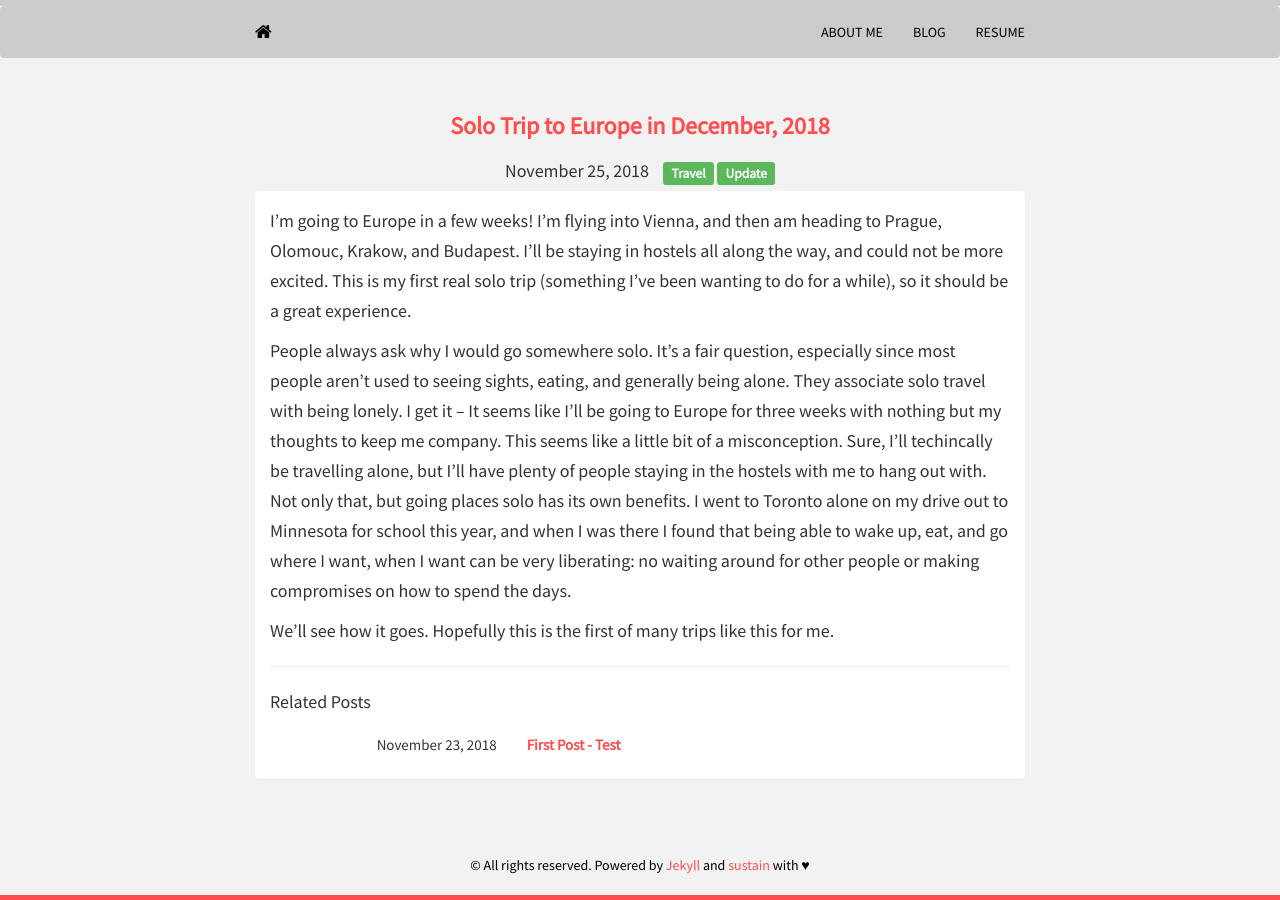
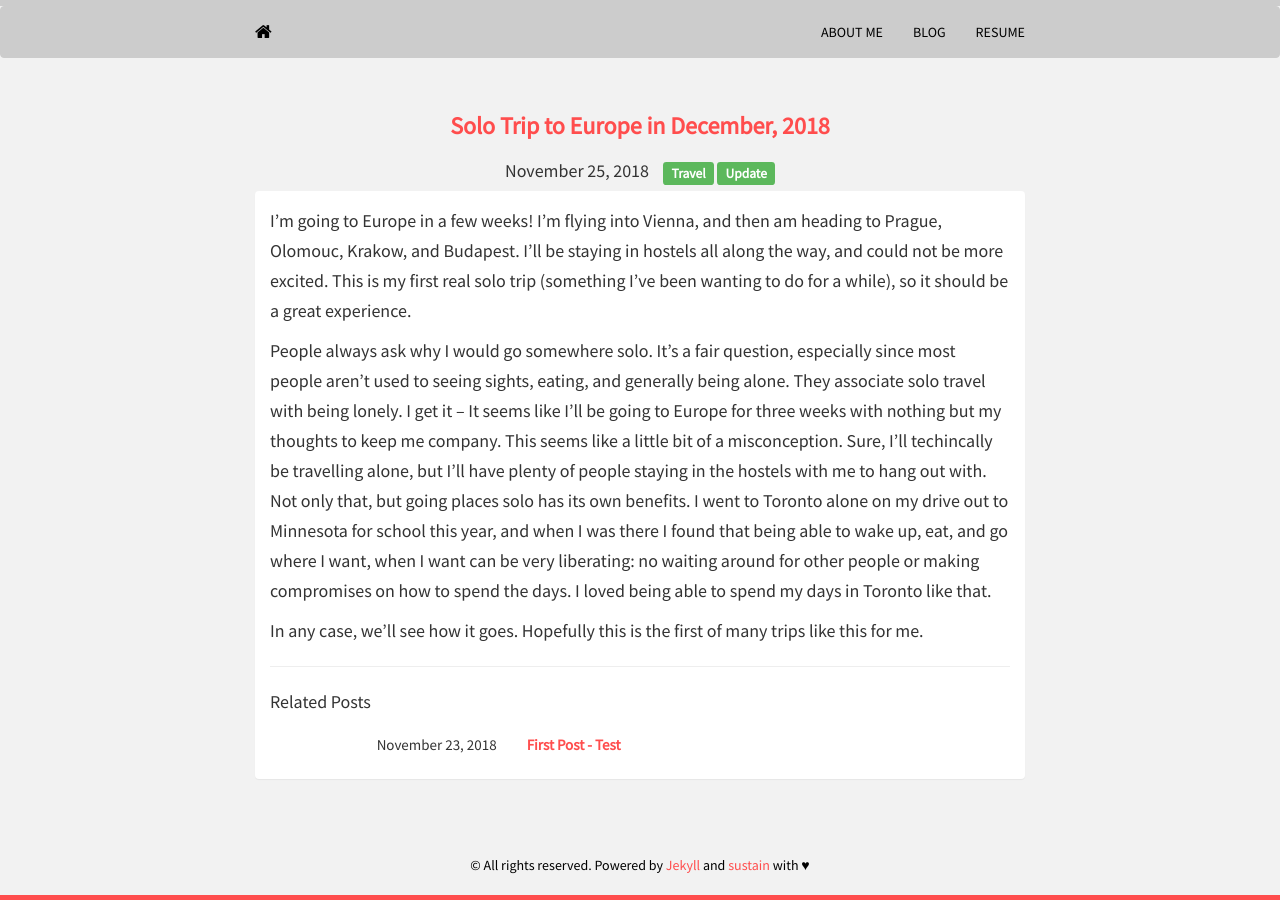
Before and after one commit to mrkaye97/mrkaye97.github.io, a Jekyll site: the page built from _posts/2018-11-25-First Solo Trip!.md, in a window 1280 px wide. Built offline with Jekyll 4.4.1, drawn with Linux system fonts in a browser that asks for light colours; nearby versions of some CDN libraries.

Commit message:
Update 2018-11-25-First Solo Trip!.md

```diff
--- a/_posts/2018-11-25-First Solo Trip!.md
+++ b/_posts/2018-11-25-First Solo Trip!.md
@@ -8,6 +8,6 @@
 
 I'm going to Europe in a few weeks! I'm flying into Vienna, and then am heading to Prague, Olomouc, Krakow, and Budapest. I'll be staying in hostels all along the way, and could not be more excited. This is my first real solo trip (something I've been wanting to do for a while), so it should be a great experience.
 
-People always ask why I would go somewhere solo. It's a fair question, especially since most people aren't used to seeing sights, eating, and generally being alone. They associate solo travel with being lonely. I get it -- It seems like I'll be going to Europe for three weeks with nothing but my thoughts to keep me company. This seems like a little bit of a misconception. Sure, I'll techincally be travelling alone, but I'll have plenty of people staying in the hostels with me to hang out with. Not only that, but going places solo has its own benefits. I went to Toronto alone on my drive out to Minnesota for school this year, and when I was there I found that being able to wake up, eat, and go where I want, when I want can be very liberating: no waiting around for other people or making compromises on how to spend the days.
+People always ask why I would go somewhere solo. It's a fair question, especially since most people aren't used to seeing sights, eating, and generally being alone. They associate solo travel with being lonely. I get it -- It seems like I'll be going to Europe for three weeks with nothing but my thoughts to keep me company. This seems like a little bit of a misconception. Sure, I'll techincally be travelling alone, but I'll have plenty of people staying in the hostels with me to hang out with. Not only that, but going places solo has its own benefits. I went to Toronto alone on my drive out to Minnesota for school this year, and when I was there I found that being able to wake up, eat, and go where I want, when I want can be very liberating: no waiting around for other people or making compromises on how to spend the days. I loved being able to spend my days in Toronto like that.
 
-We'll see how it goes. Hopefully this is the first of many trips like this for me.
+In any case, we'll see how it goes. Hopefully this is the first of many trips like this for me.
```
